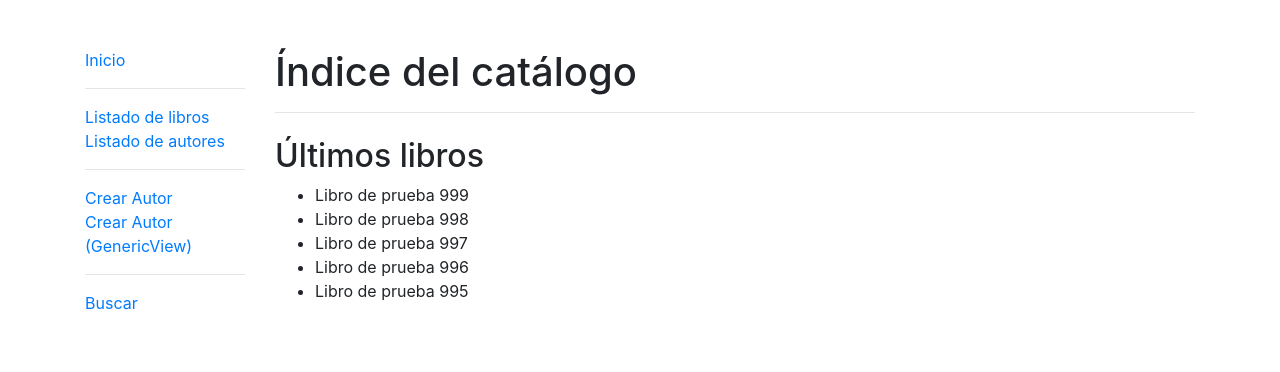
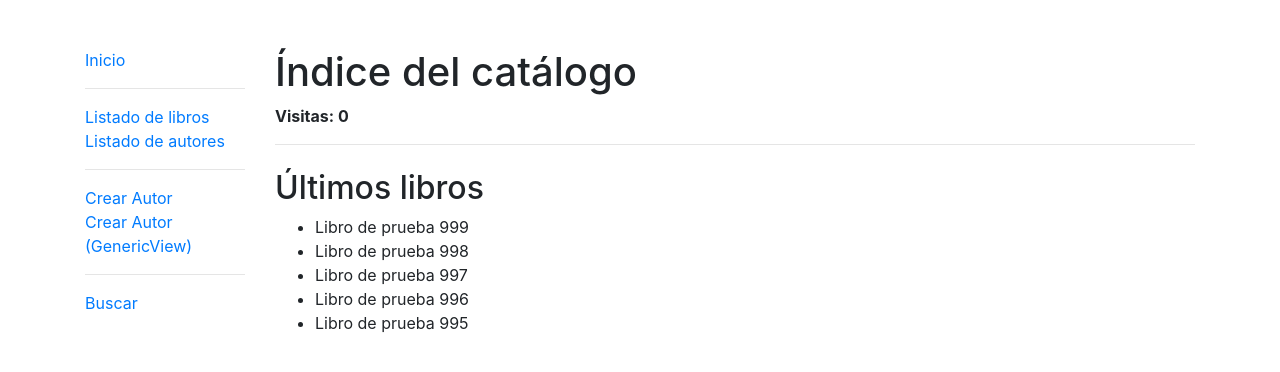
Before and after one commit to lmorillas/biblioteca, a Django app: page / in a window 1280 px wide. Shown: the top 372 px of the page. Run offline with Django 3.2, Linux system fonts and the light colour scheme; data comes from the database, SQL or seed files in the repository; both versions use the stored data as it was after the commit.

Commit message:
sesiones - visitas

```diff
--- a/catalogo/templates/index.html
+++ b/catalogo/templates/index.html
@@ -4,7 +4,7 @@
 
 {% block content %}
 <h1>Índice del catálogo</h1>
-
+<strong class=my-5>Visitas: {{visitas}}</strong>
 <hr>
 
 <h2 class="mt-4">Últimos libros</h2>
--- a/catalogo/views.py
+++ b/catalogo/views.py
@@ -18,6 +18,10 @@ def indice(request):
     Página inicial de nuerear_autostra web
     '''
     datos = {'autor': 'Luis Miguel'}
+    # ejemplo sesiones
+    visitas = request.session.get('visitas', 0)
+    request.session['visitas'] = visitas + 1
+    datos['visitas'] = visitas
 
     # últimos 5 libros del catálogo
     libros = Book.objects.all().order_by('-id')[:5]
--- a/requirements.txt
+++ b/requirements.txt
@@ -7,6 +7,7 @@ django-debug-toolbar==3.2.2
 ipython==7.16.1
 ipython-genutils==0.2.0
 jedi==0.18.0
+matplotlib-inline==0.1.3
 parso==0.8.2
 pexpect==4.8.0
 pickleshare==0.7.5
```
Also changed, not shown: db.sqlite3.
